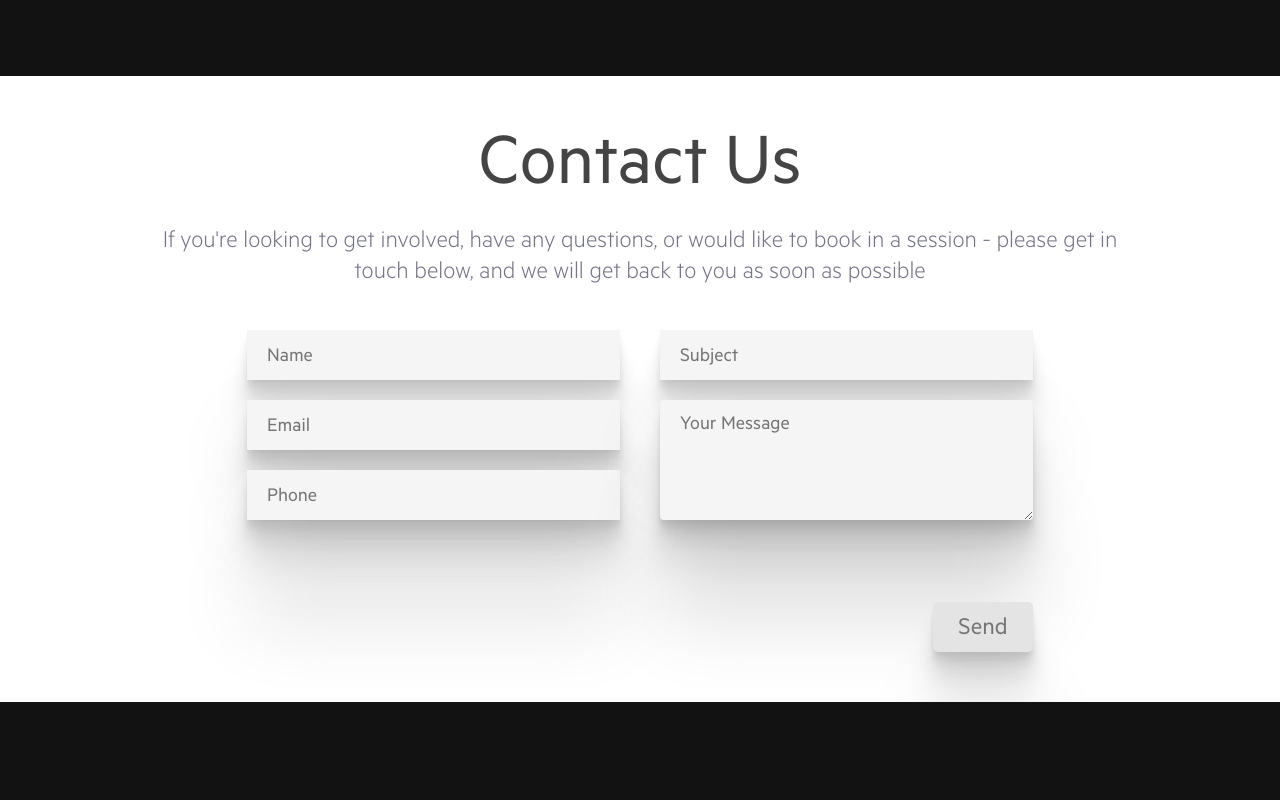
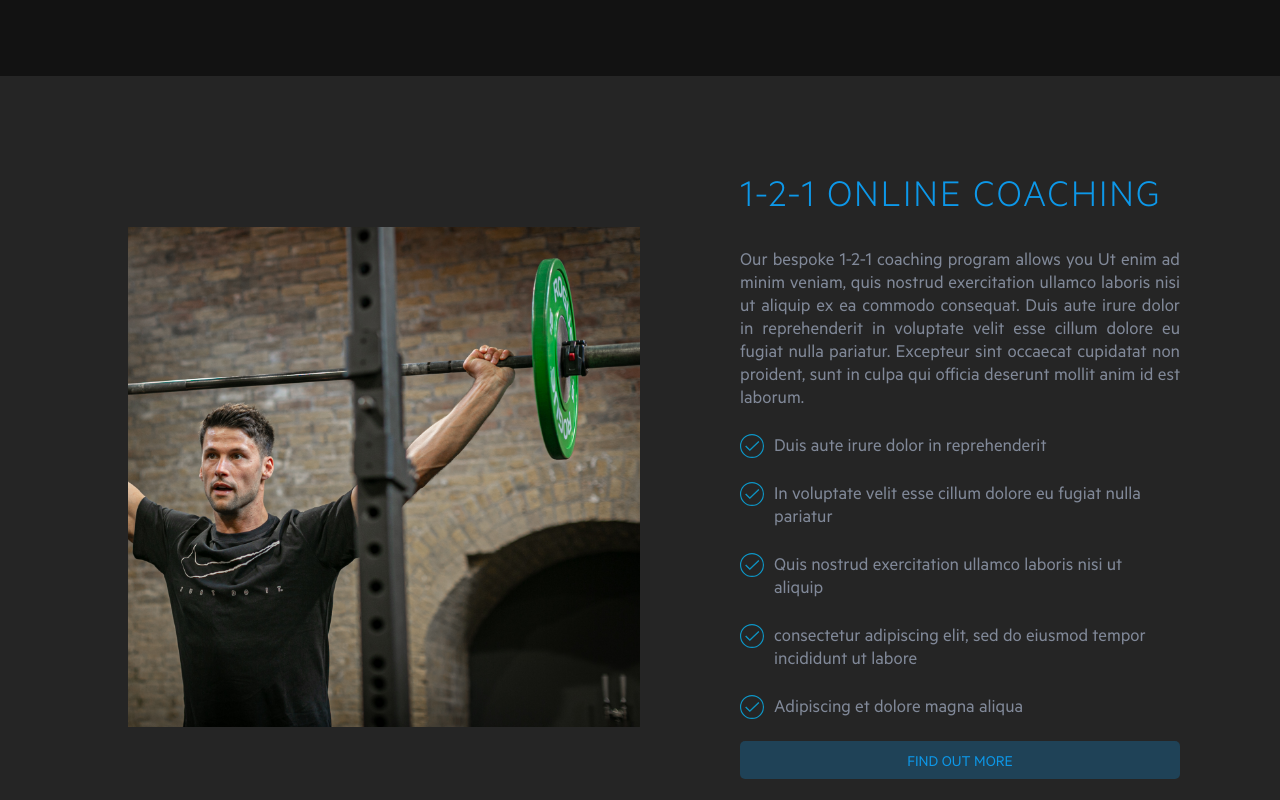
Before and after one commit to RKHTechnologies/jf-fitness, a React (Create React App) app: page / in a window 1280 px wide. Shown: the part 2020-2820 px from the top of the page. Before the commit the page ends 2722 px from the top, so only its background shows below. Built offline with nearby package versions, Linux system fonts and the light colour scheme.

Commit message:
Lots more dark theme settings and contact us trial

```diff
--- a/src/Components/About.tsx
+++ b/src/Components/About.tsx
@@ -1,6 +1,5 @@
 import React from 'react';
 import styled from 'styled-components';
-import { colours } from '../Shared/SharedStyles';
 import Testimonials from './Testimonials';
 
 const Container = styled.div`
@@ -13,7 +12,7 @@ const AboutUs = styled.div`
   text-align: justify;
   font-size: 1.8em;
   font-weight: 100;
-  color: ${colours.light};
+  color: rgb(255 255 255 / 0.88);
 `;
 
 const About: React.FC = () => {
--- /dev/null
+++ b/src/Components/Services.tsx
@@ -0,0 +1,251 @@
+import React, { FC } from 'react';
+import { useHistory } from 'react-router';
+import styled from 'styled-components';
+import { imageLib, ImagesDesktop } from '../Shared/ImageLib';
+import { colours, SharedSettings } from '../Shared/SharedStyles';
+import checkIcon from '../img/Check_Icon.svg';
+
+const Container = styled.div`
+  width: 100%;
+  display: flex;
+  flex-direction: column;
+  justify-content: center;
+`;
+
+const Strip = styled.div`
+  width: 100%;
+  background:  ${(p: ServiceProps) => p.alt ? "transparent" : "#252525"};
+`;
+
+interface ServiceProps {
+  alt?: boolean;
+}
+
+const Service = styled.div`
+  width: 100%;
+  max-width: 1800px;
+  margin: auto;
+  display: grid;
+  grid-template-columns: 1fr 1fr;
+  grid-template-areas: ${(p: ServiceProps) => p.alt ? "'text image'" : "'image text'"};
+  margin: 50px 0 100px;
+
+  @media(max-width: ${SharedSettings.mobile}) {
+    grid-template-columns: 1fr;
+    grid-template-areas:
+      'text'
+      'image';
+  }
+`;
+
+interface ImageProps {
+  image: imageLib;
+  alt?: boolean;
+  short?: boolean;
+  right?: boolean;
+}
+
+const Image = styled.div`
+  grid-area: image;
+  width: 80%;
+  height: ${(p: ImageProps) => p.short ? "400px" : "500px"};
+  background: lightgrey;
+  background-image: url(${(p: ImageProps) => ImagesDesktop[p.image]});
+  background-size: cover;
+  background-position: center;
+  background-position-x: ${(p: ImageProps) => p.right ? "right" : null};
+  text-align: right;
+  margin:  ${(p: ImageProps) => p.alt ? "auto auto auto 0" : "auto 0 auto auto"};
+
+  @media(max-width: ${SharedSettings.mobile}) {
+    margin: auto;
+    margin-top: 10px;
+    width: 100%;
+    height: 250px;
+  }
+`;
+
+
+
+const Text = styled.div`
+  grid-area: text;
+  padding: 50px 100px;
+  text-align: ${(p: ServiceProps) => p.alt ? "right" : null};
+  padding-left: ${(p: ServiceProps) => p.alt ? "50px" : null};
+  color: rgb(255 255 255 /0.88);
+
+  @media(max-width: ${SharedSettings.mobile}) {
+    padding: 0 10px;
+    text-align: center;
+  }
+`;
+
+
+
+const Title = styled.h1`
+  font-weight: 300;
+  margin-top: 0;
+  font-size: 2.5em;
+  color: ${colours.primary};
+  text-transform: uppercase;
+  letter-spacing: 2px;
+  padding-left: ${(p: ServiceProps) => p.alt ? "50px" : null};
+  text-align: ${(p: ServiceProps) => p.alt ? "left" : null};
+  text-transform: uppercase;
+
+  @media(max-width: ${SharedSettings.mobile}) {
+    font-size: 2em;
+    padding-left: 0;
+  }
+`;
+
+const Description = styled.div`
+  text-align: justify;
+  font-size: 1.2em;
+  color: #818999;
+  padding-left: ${(p: ServiceProps) => p.alt ? "50px" :  null};
+
+  @media(max-width: ${SharedSettings.mobile}) {
+    text-align: justify;
+    padding-left: 0;
+  }
+`;
+
+const CheckList = styled.div`
+  margin-top: 20px;
+  color: #818999;
+  font-size: 1.2em;
+
+  li {
+    list-style: none;
+    margin: 25px 34px 0;
+
+    &:before {
+      content: '';
+      width: 24px;
+      height: 24px;
+      background-image: url(${checkIcon});
+      background-size: contain;
+      position: absolute;
+      margin-top: -3px;
+      margin-left: -34px;
+    }
+  }
+
+  @media(max-width: ${SharedSettings.mobile}) {
+    margin-left: 15px;
+    text-align: left;
+  }
+`;
+
+interface ButtonProps {
+  primary?: boolean;
+}
+
+const Button = styled.div`
+  color: ${colours.primary};
+  background: ${colours.primary}40;
+  display: flex;
+  align-items: center;
+  justify-content: center;
+  border-radius: 5px;
+  text-transform: uppercase;
+  /* position: absolute;
+  bottom: 20px;
+  right: 20px; */
+  padding: 14px 26px 5px;
+  cursor: pointer;
+  margin-top: 20px;
+
+  &:hover {
+    background: ${colours.primary};
+    color: rgb(255 255 255 / 0.90);
+  }
+`;
+
+const Highlight = styled.span`
+  color: ${colours.primary};
+  font-weight: 500;
+  font-style: italic;
+`;
+
+const Services: FC = ()  => {
+
+  const history = useHistory();
+
+  const handleNav = (link: string): void => {
+      history.push(`${process.env.PUBLIC_URL}${link}`);
+  }
+
+  const handleClick = (subject: string, address: string) => {
+    window.open(
+      `mailto:${address}@howardhavens.com?subject=${subject}`,
+      '_blank'
+    );
+  }
+
+  return (
+    <Container>
+
+      <Strip id="sales">
+        <Service>
+          <Image image="holdUpBar2" right />
+          <Text>
+            <Title>1-2-1 Online Coaching</Title>
+            <Description>
+              Our bespoke 1-2-1 coaching program allows you Ut enim ad minim veniam, quis nostrud exercitation ullamco laboris nisi ut aliquip ex ea commodo consequat. Duis aute irure dolor in reprehenderit in voluptate velit esse cillum dolore eu fugiat nulla pariatur. Excepteur sint occaecat cupidatat non proident, sunt in culpa qui officia deserunt mollit anim id est laborum.
+            </Description>
+            <CheckList>
+              <li>Duis aute irure dolor in reprehenderit</li>
+              <li>In voluptate velit esse cillum dolore eu fugiat nulla pariatur</li>
+              <li>Quis nostrud exercitation ullamco laboris nisi ut aliquip</li>
+              <li>consectetur adipiscing elit, sed do eiusmod tempor incididunt ut labore</li>
+              <li>Adipiscing et dolore magna aliqua</li>
+            </CheckList>
+            <Button onClick={() => handleNav("/onlinecoaching")} >Find out More</Button>
+          </Text>
+        </Service>
+      </Strip>
+
+      <Strip alt id="discuss">
+        <Service alt>
+          <Image image="pullUp" alt short />
+          <Text alt>
+            <Title alt>Online Programs</Title>
+            <Description alt>
+              There are so many different options, avenues and <Highlight>opportunities</Highlight> out there when it comes to your property - <Highlight>we understand</Highlight> better than most how difficult the decision can be.
+              <br /><br />
+              Howard Havens are here to de-mystify, and <Highlight>remove any stresses</Highlight> involved; Our experts are on hand to discuss your individual situation and the avenues available to you.
+              We will be able to <Highlight>advise</Highlight> and recommend a <Highlight>great solution</Highlight> for you, with <Highlight>no obligations or charges</Highlight>.
+              <br /><br />
+              If at this point you decide you would like for us to help, our <Highlight>1-2-1 dedicated team member</Highlight> will guide you through the next steps, <Highlight>removing all hassle</Highlight> and stress!
+            </Description>
+            <Button onClick={() => handleNav("/onlineprograms")}>View our different programs</Button>
+          </Text>
+        </Service>
+      </Strip>
+
+      <Strip id="tenantbuyers">
+        <Service>
+          <Image image="pullUp" />
+          <Text>
+            <Title>Ebooks</Title>
+            <Description>
+              We also have available a number of e-books to aute irure dolor in reprehenderit in voluptate velit esse cillum dolore eu fugiat nulla pariatur. Excepteur sint occaecat cupidatat.
+            </Description>
+            <CheckList>
+              <li>Duis aute irure dolor in reprehenderit</li>
+              <li>In voluptate velit esse cillum dolore eu fugiat nulla pariatur</li>
+              <li>Quis nostrud exercitation ullamco laboris nisi ut aliquip</li>
+              <li>consectetur adipiscing elit, sed do eiusmod tempor incididunt ut labore</li>
+              <li>Adipiscing et dolore magna aliqua</li>
+            </CheckList>
+            <Button onClick={() => handleNav("/ebooks")}>See our range of ebooks</Button>
+          </Text>
+        </Service>
+      </Strip>
+    </Container>
+  );
+}
+
+export default Services;
--- a/src/Components/Testimonials.tsx
+++ b/src/Components/Testimonials.tsx
@@ -27,7 +27,7 @@ const TestimonialsSection = styled.div`
 
 const Testimonial = styled.div`
   font-style: italic;
-  color: ${colours.light};
+  color: rgb(255 255 255 / 0.88);
   font-size: 1.4em;
   text-align: justify;
 
--- a/src/Components/WhyUs.tsx
+++ b/src/Components/WhyUs.tsx
@@ -14,7 +14,7 @@ export const PageHeading = styled.div`
   font-weight: 400;
   font-size: 2.5em;
   margin: 20px auto;
-  color: ${colours.light};
+  color: rgb(255 255 255 / 0.88);
   text-align: center;
   font-weight: 400;
   text-transform: uppercase;
@@ -60,7 +60,7 @@ export const Title = styled.h2`
   width: 85%;
   margin-top: 21px;
   margin-bottom: 0;
-  color: ${colours.light};
+  color: rgb(255 255 255 / 0.88);
   font-weight: 300;
   text-transform: uppercase;
 `;
--- a/src/Pages/Home.tsx
+++ b/src/Pages/Home.tsx
@@ -8,6 +8,7 @@ import About from '../Components/About';
 import WhyUs from '../Components/WhyUs';
 import Contact from '../Components/Contact';
 import HeroVideo from '../Components/HeroVideo';
+import Services from '../Components/Services';
 
 const Container = styled(PageBodyContainer)`
   top: 0;
@@ -67,9 +68,12 @@ const Home: React.FC<IProps> = ({updateSticky}: IProps) => {
         </div>
       </Section>
 
+      <Section id="services" fullwidth>
+        <Services />
+      </Section>
 
 
-      <Section id="ContactUs" fullwidth lastItem style={{background: "#fff"}}>
+      <Section id="ContactUs" fullwidth lastItem>
         <Contact />
       </Section>
     </Container>
--- a/src/Shared/GlobalStyle.tsx
+++ b/src/Shared/GlobalStyle.tsx
@@ -1,5 +1,4 @@
 import { createGlobalStyle } from "styled-components";
-import { colours } from "./SharedStyles";
 
 const GlobalStyle = createGlobalStyle`
     * {
--- a/src/Shared/ImageLib.tsx
+++ b/src/Shared/ImageLib.tsx
@@ -6,6 +6,7 @@ import gym1 from '../img/gym1.jpg';
 import boxJump from '../img/_boxJump.jpg';
 import pullUp from '../img/_pullUp.jpg';
 import holdUpBar from '../img/_holdUpBar.jpg';
+import holdUpBar2 from '../img/_holdUpBar2.jpg';
 import pushWeight from '../img/_pushWeight.jpg';
 import barResting from '../img/_barResting.jpg';
 
@@ -17,6 +18,7 @@ export const ImagesDesktop = {
   'boxJump': boxJump,
   'pullUp': pullUp,
   'holdUpBar': holdUpBar,
+  'holdUpBar2': holdUpBar2,
   'pushWeight': pushWeight,
   'barResting': barResting,
 }
@@ -29,8 +31,9 @@ export const ImagesMobile = {
   'boxJump': boxJump,
   'pullUp': pullUp,
   'holdUpBar': holdUpBar,
+  'holdUpBar2': holdUpBar2,
   'pushWeight': pushWeight,
   'barResting': barResting,
 }
 
-export type imageLib = 'rkh' | 'jf' | 'gym' | 'gym1' | 'boxJump' | 'pullUp' | 'holdUpBar' | 'pushWeight' | 'barResting';
+export type imageLib = 'rkh' | 'jf' | 'gym' | 'gym1' | 'boxJump' | 'pullUp' | 'holdUpBar' | 'holdUpBar2' | 'pushWeight' | 'barResting';
```
Also changed, not shown: src/img/Check_Icon.svg (added), src/img/_holdUpBar2.jpg (renamed from src/img/_J7A4978.JPG).
